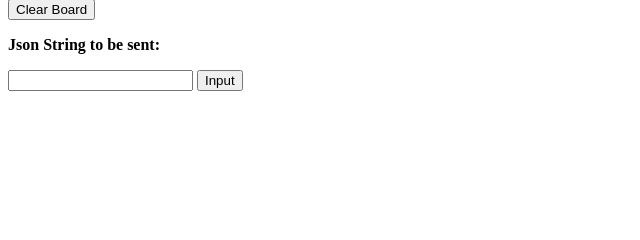
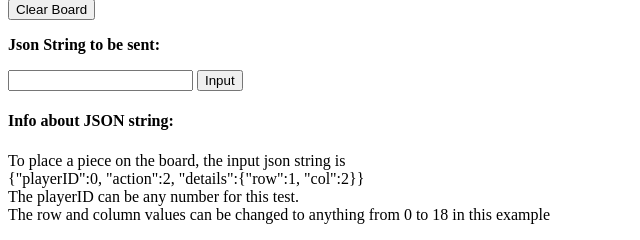
Before and after one commit to Matthewthestephenson/Go-Online, a PHP site: page / in a window 1280 px wide. Shown: the part 657-897 px from the top of the page, without its empty margins (0-640 px from the left). Before the commit the page ends 748 px from the top, so only its background shows below. Run offline with PHP 8.4, Linux system fonts and the light colour scheme.

Commit message:
minor changes to index.php

```diff
--- a/index.php
+++ b/index.php
@@ -30,6 +30,19 @@
       Input
    </button>
 </p>
+<h4>
+   Info about JSON string:
+</h4>
+<p>
+   To place a piece on the board, the input json string
+   is
+   <br />
+   {"playerID":0, "action":2, "details":{"row":1, "col":2}}
+   <br />
+   The playerID can be any number for this test.
+   <br />
+   The row and column values can be changed to anything from 0 to 18 in this example
+</p>
 <script type="text/javascript" src="script.js">
 </script>
 </body>
```
